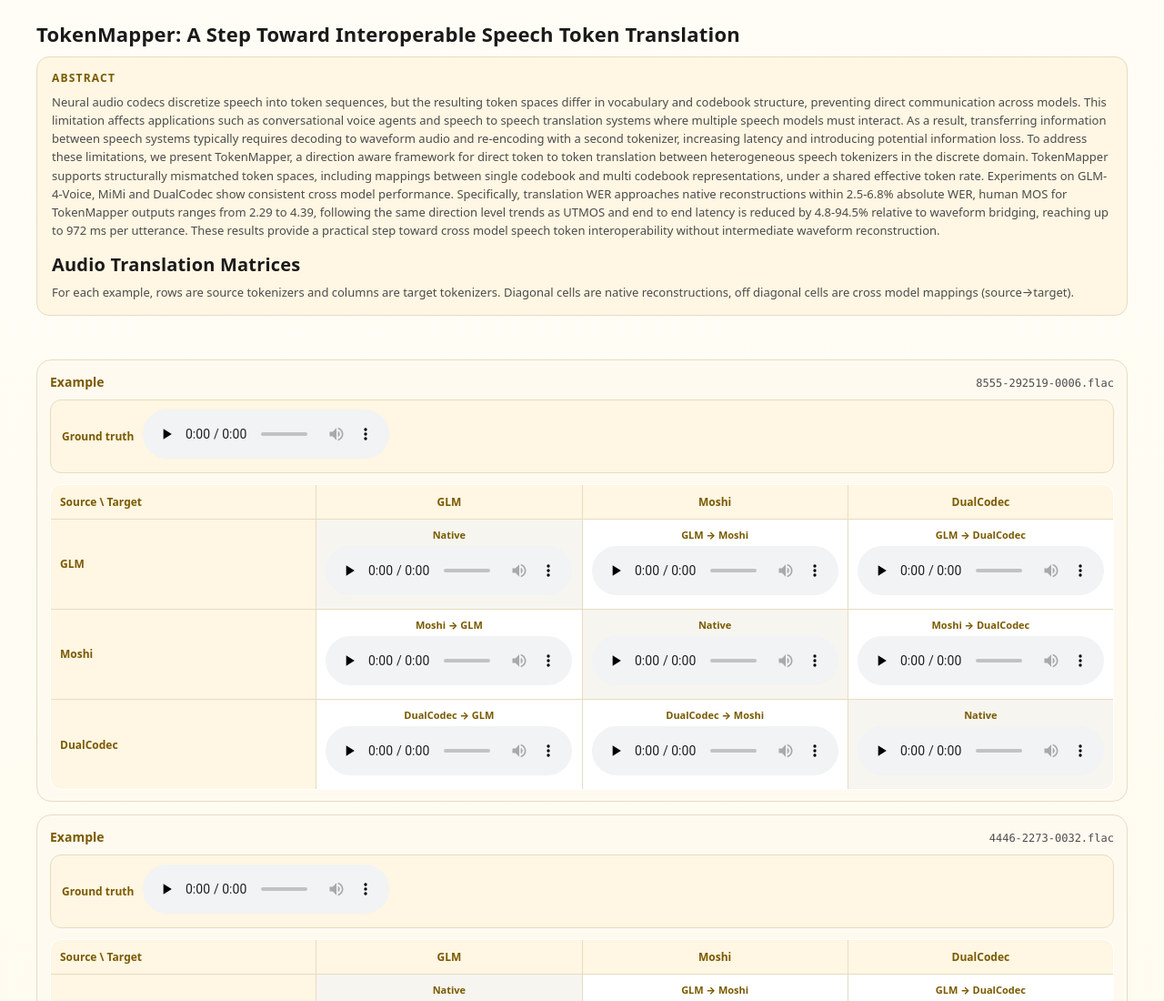
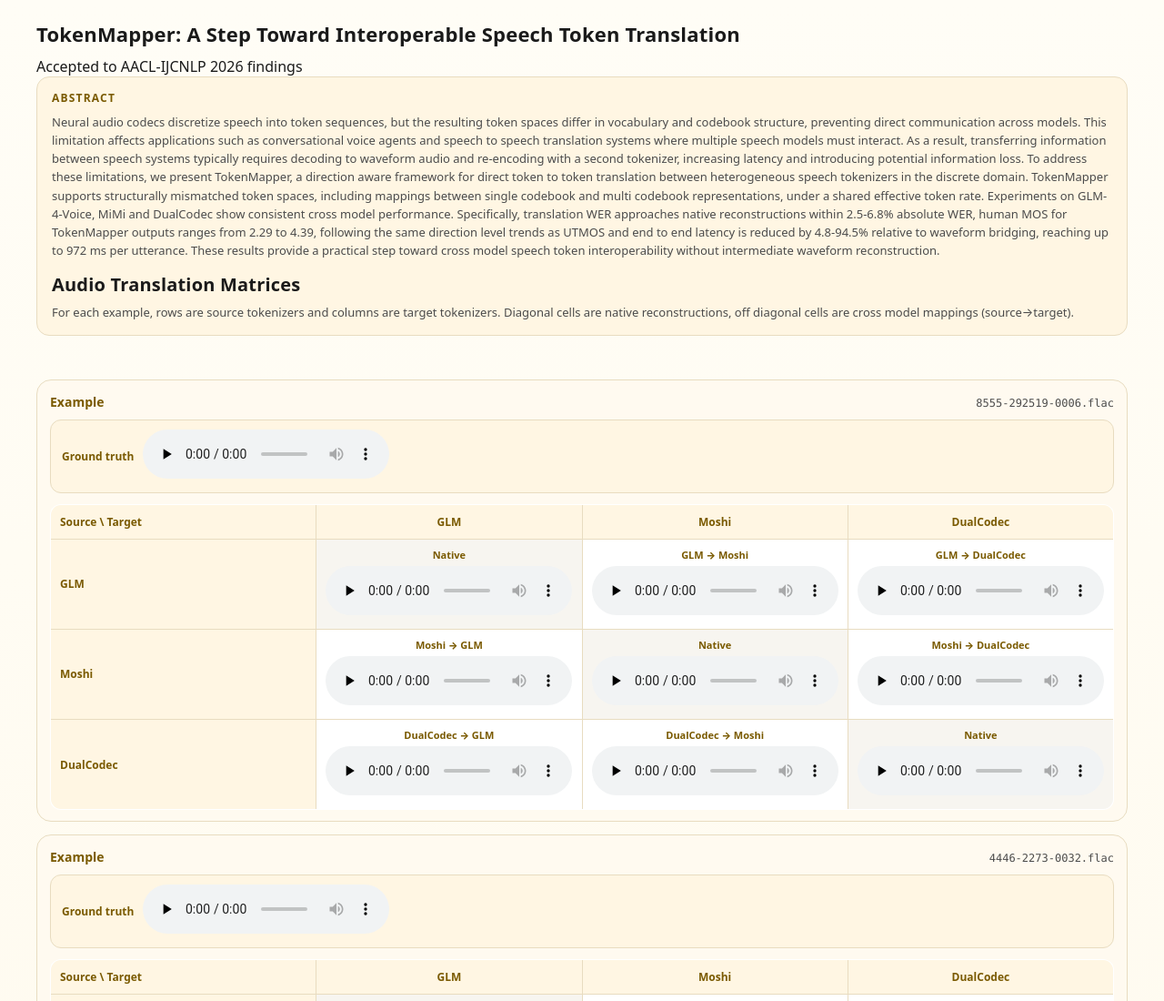
Before and after one commit to talkov/TokenMapper.github.io, a plain HTML site: page index.html in a window 1280 px wide. Shown: the top 1100 px of the page at 91% size. Drawn offline with Linux system fonts and the light colour scheme.

Commit message:
Update index.html

```diff
--- a/index.html
+++ b/index.html
@@ -201,6 +201,7 @@
   <header>
     <!-- Paper title + abstract -->
     <div class="paper-title">TokenMapper: A Step Toward Interoperable Speech Token Translation</div>
+    <div class="venue">Accepted to AACL-IJCNLP 2026 findings</div>
     <div class="paper-abstract-wrap">
       <div class="paper-abstract-label">Abstract</div>
       <p class="paper-abstract">
```
